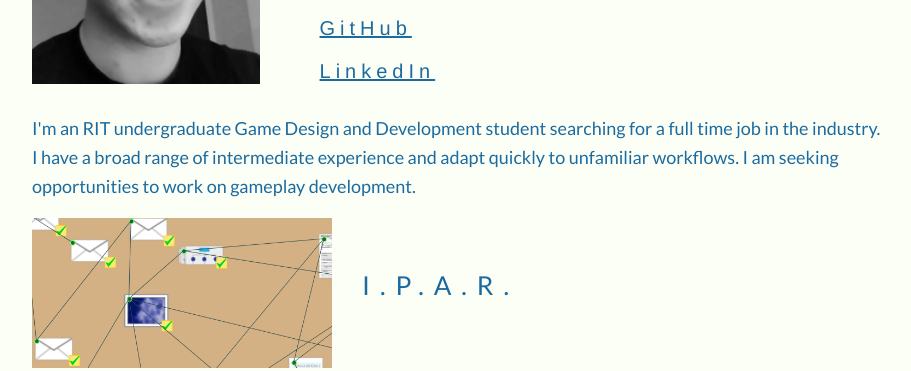
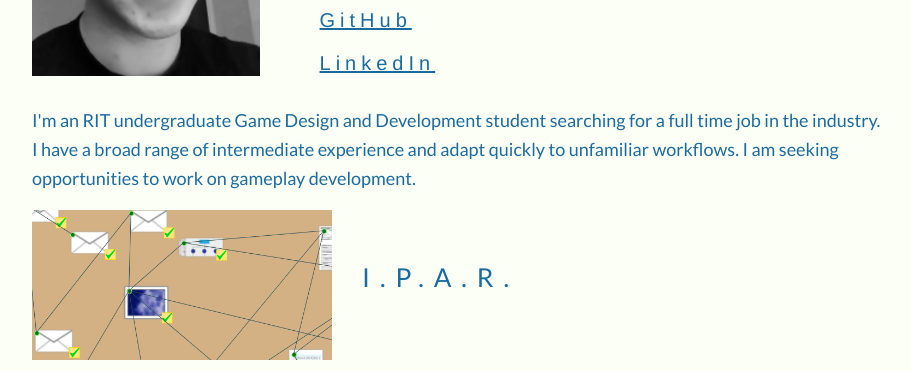
Before and after one commit to RyanMcGlinnGDD/RyanMcGlinnGDD.github.io, a plain HTML site: page index.html in a window 1280 px wide. Shown: the part 244-615 px from the top of the page, without its empty margins (168-1079 px from the left). Drawn offline with Linux system fonts and the light colour scheme; a web font is replaced by a local one.

Commit message:
Add id tag to body
Changes can be made exclusively to the body's default margin values.

```diff
--- a/index.html
+++ b/index.html
@@ -7,7 +7,7 @@
     <link href='https://fonts.googleapis.com/css?family=Lato' rel='stylesheet' type='text/css'>
     <link rel="stylesheet" type="text/css" href="css/style.css">
     </head>
-<body>
+<body id="bodyID">
 	<div id="wrapper">
 		<header>
             <img id="headerLeft" src="images/face.png">
```
